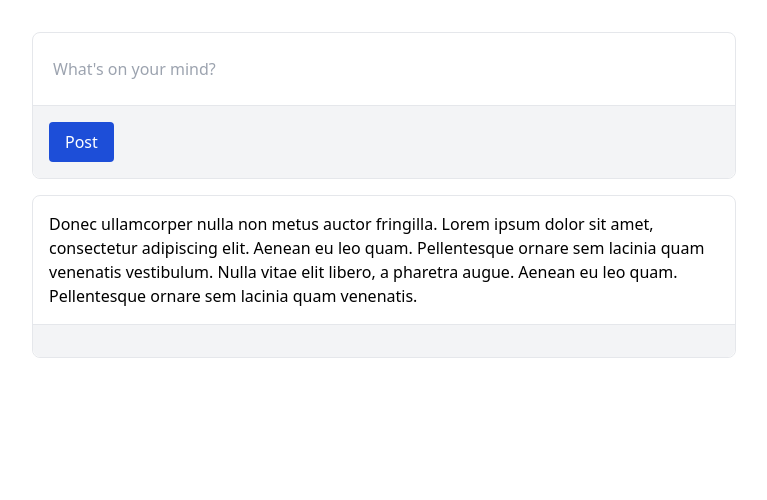
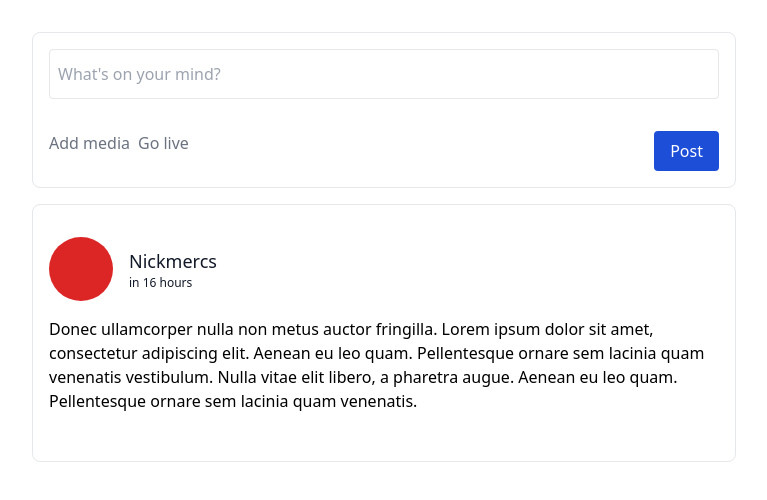
Before and after one commit to paul-schwendenman/newsfeed-app, a React (Create React App) app: page / in a window 1280 px wide. Shown: the top 500 px of the page, without its empty margins (256-1023 px from the left). Built offline with nearby package versions, Linux system fonts and the light colour scheme.

Commit message:
Add timestamp and more CSS

```diff
--- a/src/App.tsx
+++ b/src/App.tsx
@@ -9,6 +9,10 @@ function App() {
     {
       id: "6c9df76e-eed4-4b51-a9d3-77d3d17e7a9b",
       body: "Donec ullamcorper nulla non metus auctor fringilla. Lorem ipsum dolor sit amet, consectetur adipiscing elit. Aenean eu leo quam. Pellentesque ornare sem lacinia quam venenatis vestibulum. Nulla vitae elit libero, a pharetra augue. Aenean eu leo quam. Pellentesque ornare sem lacinia quam venenatis.",
+      author: {
+        name: "Nickmercs",
+      },
+      createdAt: "2023-03-15 11:50",
     },
   ]);
 
--- a/src/components/Card.tsx
+++ b/src/components/Card.tsx
@@ -7,9 +7,9 @@ interface CardProps {
 
 function Card({ children, footer }: CardProps) {
   return (
-    <div className="border rounded-lg bg-white divide-y mb-4">
+    <div className="border rounded-lg bg-white mb-4">
       <div className="p-4">{children}</div>
-      <div className="p-4 bg-gray-100 rounded-b-lg text-gray-500">{footer}</div>
+      <div className="p-4 rounded-b-lg text-gray-500">{footer}</div>
     </div>
   );
 }
--- a/src/components/Post.tsx
+++ b/src/components/Post.tsx
@@ -1,6 +1,10 @@
 import React from "react";
 import type { PostType } from "../types/post";
 import Card from "./Card";
+import dayjs from "dayjs";
+import relativeTime from "dayjs/plugin/relativeTime.js";
+
+dayjs.extend(relativeTime);
 
 interface PostProps {
   post: PostType;
@@ -10,6 +14,19 @@ function Post({ post }: PostProps) {
   return (
     <div className="post">
       <Card>
+        <div className="flex my-4 gap-4">
+          <div className="">
+            <div className="w-16 h-16 rounded-full flex justify-center items-center bg-red-600"></div>
+          </div>
+          <div className="flex flex-col justify-center">
+            <div className="text text-lg text-gray-900 font-medium">
+              {post.author.name}
+            </div>
+            <div className="text-xs text-gray-900">
+              {dayjs(post.createdAt).fromNow()}
+            </div>
+          </div>
+        </div>
         <span className="post-body">{post.body}</span>
       </Card>
     </div>
--- a/src/components/PostForm.tsx
+++ b/src/components/PostForm.tsx
@@ -1,3 +1,4 @@
+import dayjs from "dayjs";
 import React, { ChangeEvent, MouseEvent, useState } from "react";
 import { PostType } from "../types/post";
 import Card from "./Card";
@@ -20,6 +21,10 @@ function PostForm({ addPost }: PostFormProps) {
       addPost({
         id: crypto.randomUUID(),
         body,
+        author: {
+          name: "Tim",
+        },
+        createdAt: dayjs().format("YYYY-MM-DD HH:mm:ss"),
       });
       setBody("");
     }
@@ -30,6 +35,10 @@ function PostForm({ addPost }: PostFormProps) {
       <Card
         footer={
           <div className="flex justify-between">
+            <div className="flex gap-2">
+              <span className="cursor-pointer">Add media</span>
+              <span className="cursor-pointer">Go live</span>
+            </div>
             <button
               className="bg-blue-700 rounded text-white px-4 py-2"
               type="submit"
@@ -42,7 +51,7 @@ function PostForm({ addPost }: PostFormProps) {
       >
         <div className="flex gap-8">
           <input
-            className="w-full leading-loose p-1 focus:outline-none"
+            className="w-full leading-loose p-1 focus:outline-none border rounded p-2"
             type="text"
             placeholder="What's on your mind?"
             value={body}
--- /dev/null
+++ b/src/types/author.ts
@@ -0,0 +1,3 @@
+export interface AuthorType {
+  name: string;
+}
--- a/src/types/post.ts
+++ b/src/types/post.ts
@@ -1,9 +1,11 @@
+import { AuthorType } from "./author";
+
 export interface PostType {
   id: string;
-  // author: Author;
+  author: AuthorType;
   body: string;
   // location?: string;
-  // createdAt?: Date;
+  createdAt: string;
   // likes?: number;
   // comments?: Comment[];
 }
```
